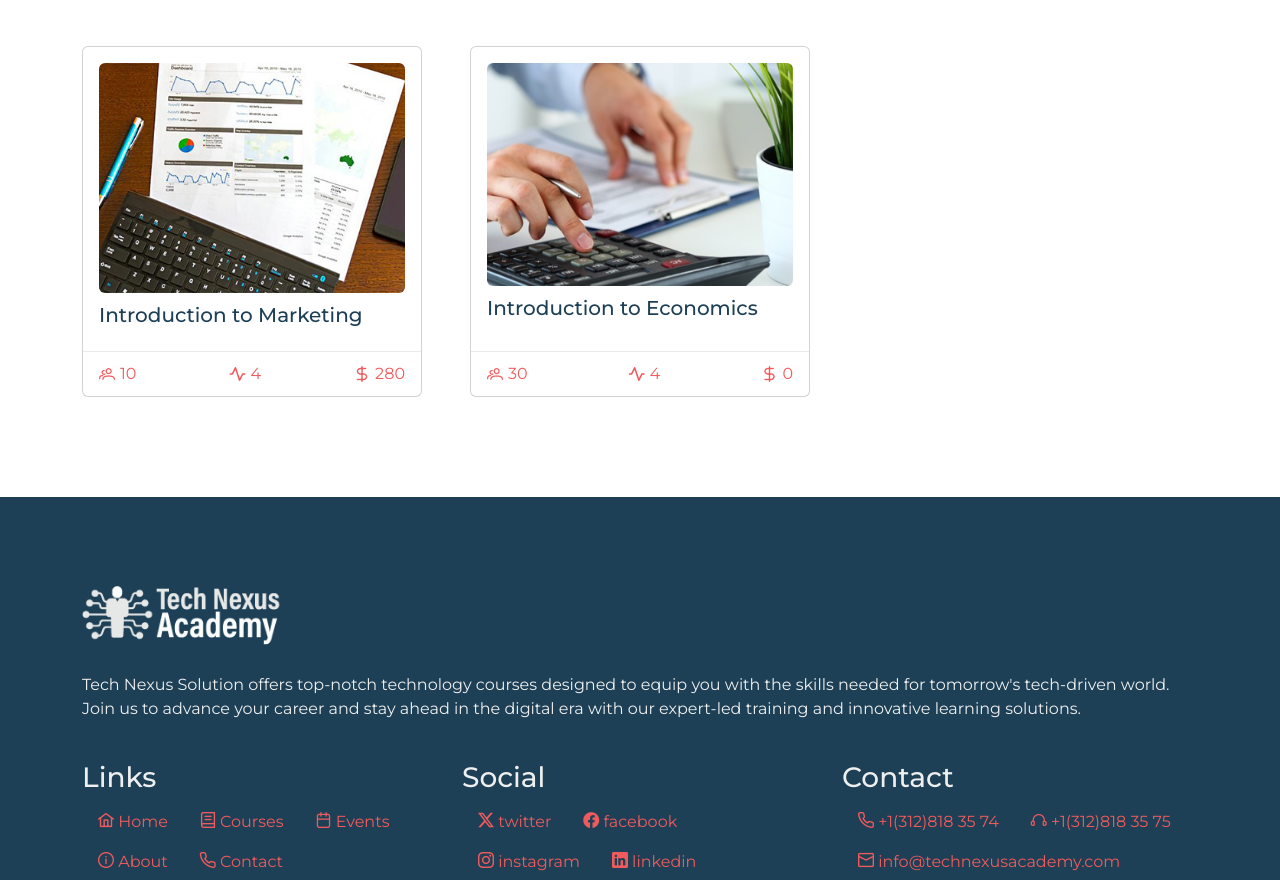
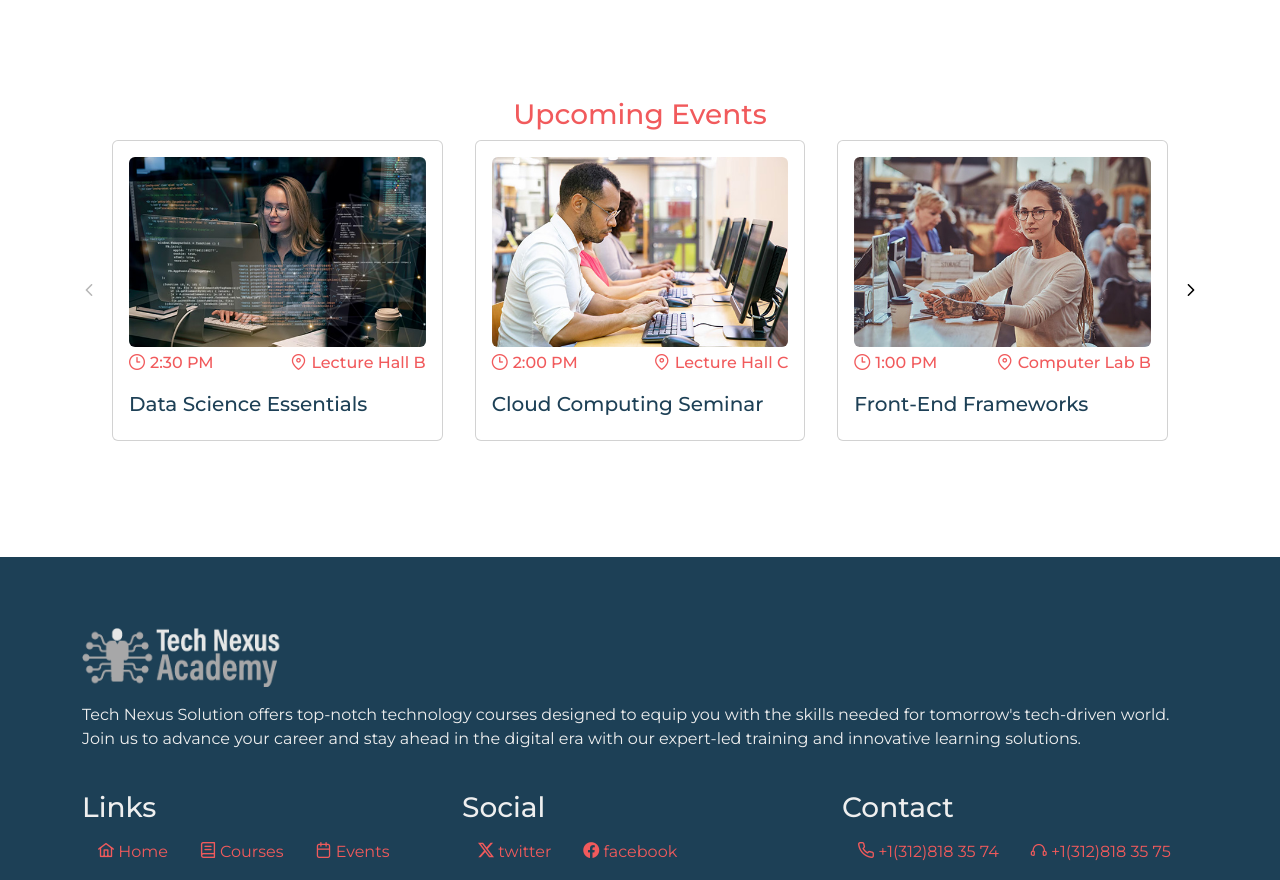
Before and after one commit to seval2016/technexusacademy-UI, a Next.js app: page / in a window 1280 px wide. Shown: the part 2414-3294 px from the top of the page. Built offline with nearby package versions, Linux system fonts and the light colour scheme.

Commit message:
events design

```diff
--- a/src/app/page.js
+++ b/src/app/page.js
@@ -2,6 +2,7 @@ import Welcome from '@/components/about/welcome'
 import Spacer from '@/components/common/spacer'
 import FeaturedCourses from '@/components/home/featured-courses'
 import Slider from '@/components/home/slider'
+import UpcomingEvents from '@/components/home/upcoming-events'
 import React from 'react'
 
 const Page = () => {
@@ -13,6 +14,8 @@ const Page = () => {
     <Spacer/>
     <FeaturedCourses/>
     <Spacer/>
+      <UpcomingEvents/>
+      <Spacer/>
     </>
   )
 }
--- a/src/components/common/footer/footer.js
+++ b/src/components/common/footer/footer.js
@@ -13,7 +13,7 @@ const Footer = () => {
 			<Container>
 				<Row className="g-4">
 					<Col xl={12}>
-						<Logo theme="light"/>
+						<Logo theme="light" />
 						<p className="mt-3">{config.project.description}</p>
 					</Col>
 					<Col xs={6} lg>
--- a/src/components/common/header/logo.js
+++ b/src/components/common/header/logo.js
@@ -11,7 +11,7 @@ const Logo = ({ theme = "dark" }) => {
 				src={`/img/logos/logo-${theme}.png`}
 				alt={config.project.name}
 				width={200}
-				height={90}
+				height={theme === "dark" ? 90 : 60}
 			/>
 		</NavbarBrand>
 	);
--- a/src/components/common/header/main-menubar.js
+++ b/src/components/common/header/main-menubar.js
@@ -1,13 +1,20 @@
 "use client";
 import React from "react";
-import { Container, Nav, Navbar, Offcanvas } from "react-bootstrap";
+import { Container, Navbar, Offcanvas } from "react-bootstrap";
 import Logo from "./logo";
 import MainMenu from "./main-menu";
 import ButtonCallNow from "./button-call-now";
+import Image from "next/image";
+import { config } from "@/helpers/config";
 
 const MainMenubar = () => {
 	return (
-		<Navbar expand="lg" className="bg-body-tertiary shadow" sticky="top">
+		<Navbar
+			expand="lg"
+			className="bg-body-tertiary shadow"
+			sticky="top"
+			collapseOnSelect
+		>
 			<Container>
 				<Logo />
 				<Navbar.Toggle aria-controls="main-menu" />
@@ -18,14 +25,19 @@ const MainMenubar = () => {
 				>
 					<Offcanvas.Header closeButton>
 						<Offcanvas.Title id="main-menu-title">
-							Tech Nexus Academy
+							<Image
+								src="/img/logos/logo-dark-single-line.png"
+								width="268"
+								height="29"
+								className="img-fluid"
+								alt={config.project.name}
+							/>
 						</Offcanvas.Title>
 					</Offcanvas.Header>
 					<Offcanvas.Body>
 						<MainMenu className="justify-content-center flex-grow-1" />
 
-                        <ButtonCallNow/>
-
+						<ButtonCallNow />
 					</Offcanvas.Body>
 				</Navbar.Offcanvas>
 			</Container>
--- /dev/null
+++ b/src/components/events/event-card.js
@@ -0,0 +1,33 @@
+"use client";
+import Image from "next/image";
+import React from "react";
+import { Card } from "react-bootstrap";
+import "./event-card.scss";
+
+const EventCard = (props) => {
+	const { image, title, time, location } = props;
+
+	return (
+		<Card className="event-card">
+			<Card.Body>
+				<Image
+					src={`/img/events/${image}`}
+					width={400}
+					height={300}
+					className="img-fluid rounded" alt={title}
+				/>
+				<Card.Subtitle>
+					<span>
+						<i className="pi pi-clock"></i> {time}
+					</span>
+					<span>
+						<i className="pi pi-map-marker"></i> {location}
+					</span>
+				</Card.Subtitle>
+				<Card.Title>{title}</Card.Title>
+			</Card.Body>
+		</Card>
+	);
+};
+
+export default EventCard;
--- /dev/null
+++ b/src/components/events/event-card.scss
@@ -0,0 +1,27 @@
+@use "../../styles/variables" as v;
+@use "../../styles/mixins" as m;
+
+.event-card {
+	height: 100%;
+
+	img{
+		width:100%;
+		height: auto;
+	}
+
+	.card-title {
+		margin-top: 10px;
+		color: v.$color2;
+	}
+
+	.card-subtitle {
+		padding-top: 10px;
+		padding-bottom: 10px;
+		@include m.flex();
+		color: v.$color1;
+
+		span {
+			@include m.flex($ai: center, $gap: 5px);
+		}
+	}
+}
--- /dev/null
+++ b/src/components/events/events.js
@@ -0,0 +1,20 @@
+import React from "react";
+import { Col, Container, Row } from "react-bootstrap";
+import events from "@/helpers/data/events.json";
+import EventCard from "./event-card";
+
+const Events = () => {
+	return (
+		<Container>
+			<Row xs={1} md={2} xl={3} className="g-5">
+				{events.map((item) => (
+					<Col key={item.id}>
+						<EventCard {...item} />
+					</Col>
+				))}
+			</Row>
+		</Container>
+	);
+};
+
+export default Events;
--- /dev/null
+++ b/src/components/home/upcoming-events-carousel.js
@@ -0,0 +1,45 @@
+"use client";
+import React from "react";
+import { Carousel } from "primereact/carousel";
+import EventCard from "../events/event-card";
+
+const UpcomingEventsCarousel = ({ data }) => {
+
+    const responsiveOptions = [
+        {
+            breakpoint: '1400px',
+            numVisible: 3,
+            numScroll: 1
+
+        },
+        {
+            breakpoint: '1200px',
+            numVisible: 2,
+            numScroll: 1
+
+        },
+        {
+            breakpoint: '768px',
+            numVisible: 1,
+            numScroll: 1
+
+        }
+
+    ];
+
+    const itemTemplate = (item) => {
+		return <div className="px-3 h-100"><EventCard {...item} /></div>;
+	};
+
+	return (
+		<Carousel
+			value={data}
+			numVisible={3}
+			numScroll={1}
+			responsiveOptions={responsiveOptions}
+			itemTemplate={itemTemplate}
+		/>
+	);
+};
+
+export default UpcomingEventsCarousel;
--- /dev/null
+++ b/src/components/home/upcoming-events.js
@@ -0,0 +1,21 @@
+import React from "react";
+import { Container } from "react-bootstrap";
+import SectionTitle from "../common/section-title";
+import UpcomingEventsCarousel from "./upcoming-events-carousel";
+import events from "@/helpers/data/events.json";
+
+const UpcomingEvents = () => {
+	const upcomingEvents = events.filter(
+		(item) => new Date(item.date) >= new Date()
+	);
+
+	return (
+		<Container>
+			<SectionTitle title="Upcoming Events" />
+
+			<UpcomingEventsCarousel data={upcomingEvents} />
+		</Container>
+	);
+};
+
+export default UpcomingEvents;
--- a/src/helpers/data/courses.json
+++ b/src/helpers/data/courses.json
@@ -101,7 +101,7 @@
         "rating": 4,
         "price":280,
         "image":"course-08.jpg",
-        "featured": true
+        "featured": false
     },
     {
         "id": 9,
@@ -114,6 +114,6 @@
         "rating": 4,
         "price":0,
         "image":"course-09.jpg",
-        "featured": true
+        "featured": false
     }
 ]
```
Also changed, not shown: src/app/events/page.js (added, +23 -0 lines), public/img/logos/logo-dark-single-line.png (added), public/img/logos/logo-light.png.
